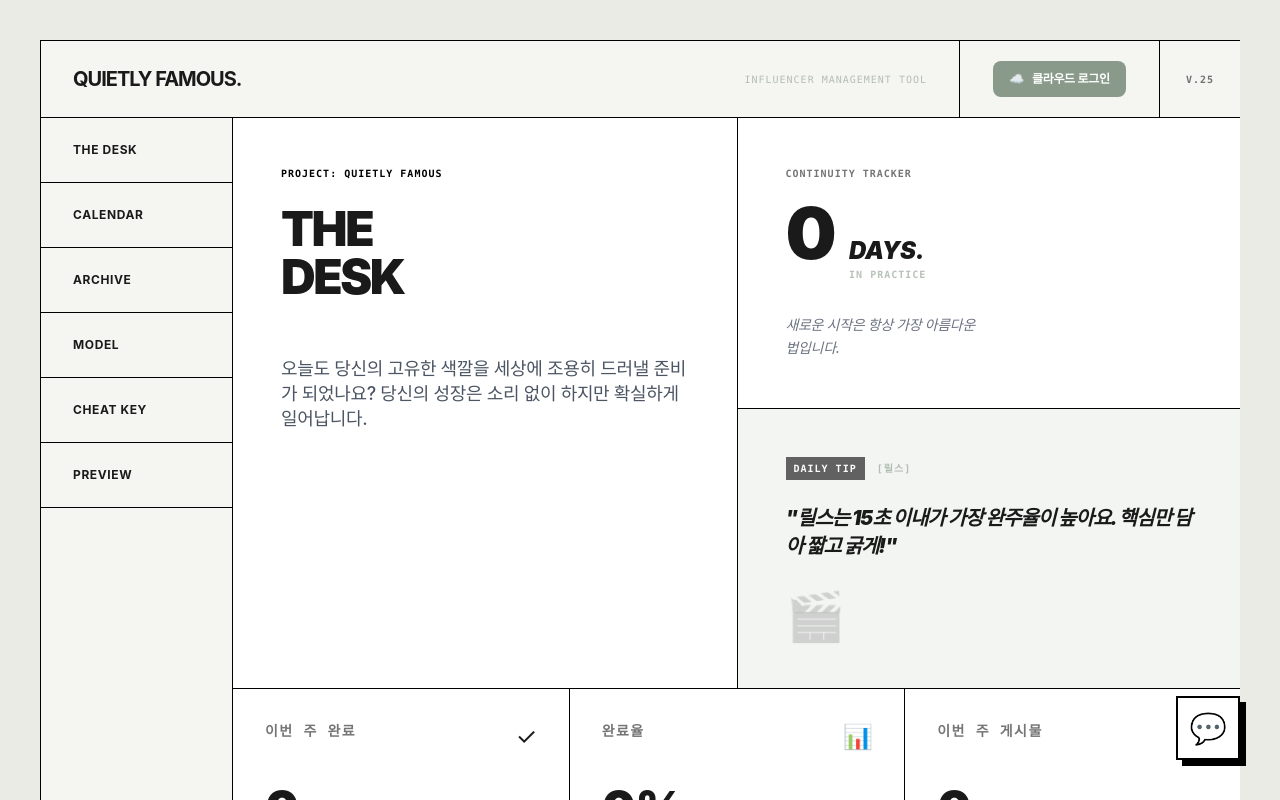
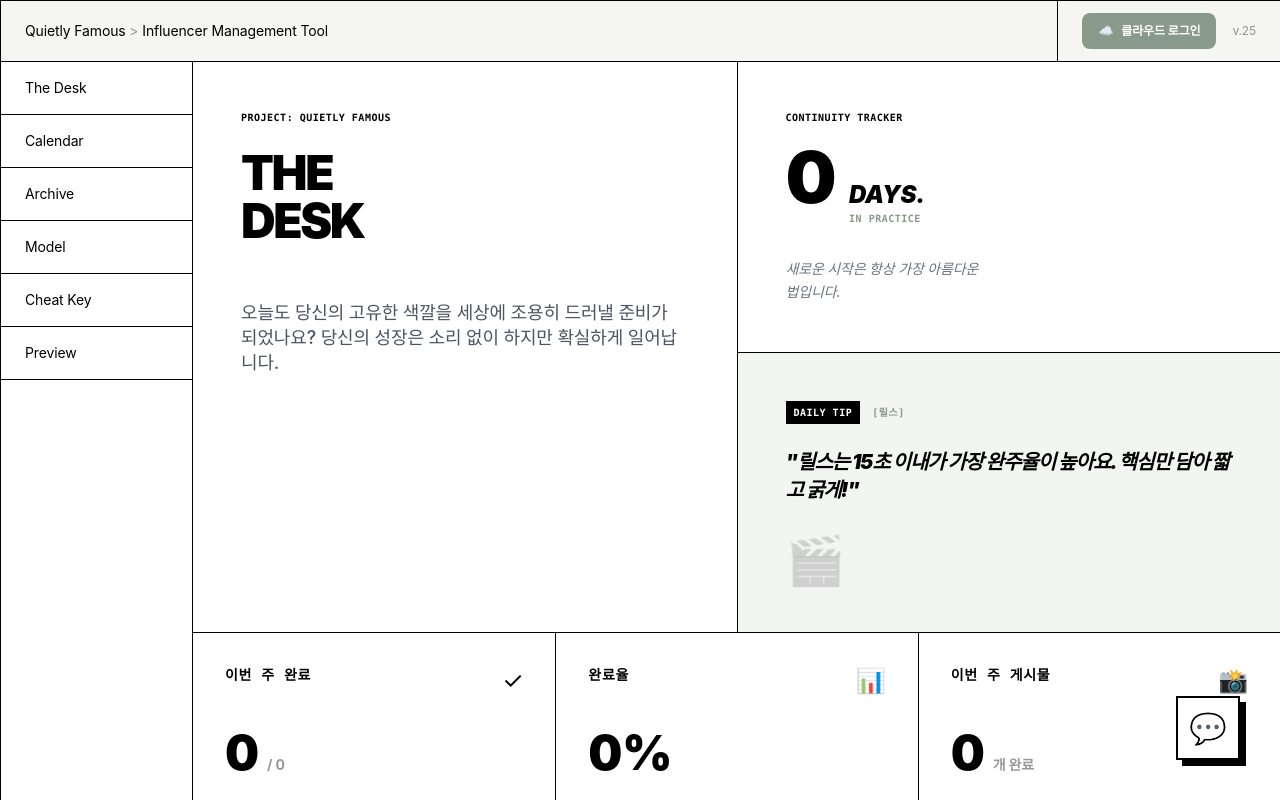
Before and after one commit to byun1125-dev/quietly-famous, a Next.js app: page / in a window 1280 px wide. Shown: the top 800 px of the page. Built offline with nearby package versions, Linux system fonts and the light colour scheme; no server answers; a web font is replaced by a local one.

Commit message:
design: remake layout to match reference image exactly (minimal grid)

```diff
--- a/src/app/globals.css
+++ b/src/app/globals.css
@@ -4,28 +4,27 @@
 
 :root {
   --background: #F5F5F2;
-  --foreground: #1A1A1A;
+  --foreground: #000000;
   --accent: #8A9A8A;
-  --border: #000000; /* 더 명확한 검정 라인 */
+  --border: #000000;
+  --line: 1px;
 }
 
 body {
   color: var(--foreground);
   background: var(--background);
   font-family: "Pretendard", -apple-system, BlinkMacSystemFont, system-ui, Roboto, sans-serif;
-  letter-spacing: -0.02em;
+  letter-spacing: -0.01em;
+  font-size: 14px;
 }
 
 @layer components {
-  /* 브루탈리즘 그리드 유틸리티 */
-  .grid-cell {
-    @apply border-b border-r border-[var(--border)] p-6;
-  }
-  .grid-container {
-    @apply border-t border-l border-[var(--border)];
+  .grid-line {
+    @apply border-[var(--border)];
+    border-width: var(--line);
   }
   .mono {
-    @apply font-mono text-[10px] uppercase tracking-widest opacity-60;
+    @apply font-mono text-[10px] uppercase tracking-wider;
   }
 }
 
--- a/src/app/layout.tsx
+++ b/src/app/layout.tsx
@@ -18,26 +18,23 @@ export default function RootLayout({
       <head>
         <link rel="stylesheet" as="style" crossOrigin="" href="https://cdn.jsdelivr.net/gh/orioncactus/pretendard@v1.3.9/dist/web/static/pretendard.min.css" />
       </head>
-      <body className="antialiased selection:bg-black selection:text-white min-h-screen p-4 md:p-10 bg-[#EBEBE6]">
-        {/* Main Grid Frame */}
-        <div className="grid-container bg-[#F5F5F2] max-w-[1400px] mx-auto overflow-hidden">
-          {/* Top Bar */}
-          <header className="grid grid-cols-1 md:grid-cols-[1fr_200px_80px] border-b border-black">
-            <div className="p-4 md:px-8 md:py-6 flex items-center justify-between border-r border-black">
-              <h1 className="text-xl font-bold tracking-tighter uppercase">Quietly Famous.</h1>
-              <p className="mono hidden md:block text-[#8A9A8A]">Influencer Management Tool</p>
+      <body className="antialiased selection:bg-black selection:text-white bg-[#F5F5F2]">
+        {/* Main Grid Container - 이미지와 동일한 구조 */}
+        <div className="min-h-screen border-l border-t border-black">
+          {/* Top Bar - 매우 얇은 상단 바 */}
+          <header className="grid grid-cols-[1fr_auto] border-b border-black">
+            <div className="px-6 py-3 flex items-center justify-between border-r border-black">
+              <h1 className="text-sm font-normal">Quietly Famous <span className="opacity-40">&gt;</span> Influencer Management Tool</h1>
             </div>
-            <div className="p-4 flex items-center justify-center border-r border-black">
+            <div className="px-6 py-3 flex items-center gap-4">
               <AuthButton />
-            </div>
-            <div className="p-4 flex items-center justify-center mono font-bold">
-              v.25
+              <span className="text-xs opacity-40">v.25</span>
             </div>
           </header>
 
-          <div className="flex flex-col md:flex-row">
-            {/* Side Navigation */}
-            <nav className="w-full md:w-48 border-r border-black flex md:flex-col shrink-0 overflow-x-auto md:overflow-x-visible no-scrollbar">
+          <div className="flex">
+            {/* Left Sidebar - 이미지처럼 매우 좁은 세로 메뉴 */}
+            <nav className="w-48 border-r border-black flex flex-col bg-white">
               <NavLink href="/" label="The Desk" />
               <NavLink href="/calendar" label="Calendar" />
               <NavLink href="/archive" label="Archive" />
@@ -46,8 +43,8 @@ export default function RootLayout({
               <NavLink href="/preview" label="Preview" />
             </nav>
 
-            {/* Main Content Area */}
-            <main className="flex-1 min-h-[80vh] bg-white">
+            {/* Main Content - 우측 넓은 영역 */}
+            <main className="flex-1 min-h-[calc(100vh-50px)] bg-white">
               {children}
             </main>
           </div>
@@ -62,12 +59,9 @@ function NavLink({ href, label }: { href: string; label: string }) {
   return (
     <a
       href={href}
-      className="flex-1 md:flex-none p-4 md:px-8 md:py-6 border-b border-black text-xs font-bold uppercase tracking-wider hover:bg-black hover:text-white transition-colors flex items-center justify-center md:justify-start group"
+      className="px-6 py-4 border-b border-black text-sm hover:bg-black hover:text-white transition-colors"
     >
-      <span className="relative">
-        {label}
-        <div className="absolute -bottom-1 left-0 w-0 h-[2px] bg-[#8A9A8A] transition-all duration-300 group-hover:w-full"></div>
-      </span>
+      {label}
     </a>
   );
 }
```
